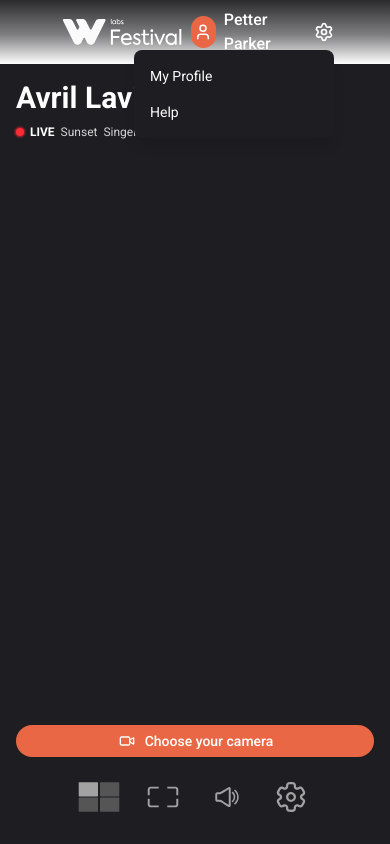
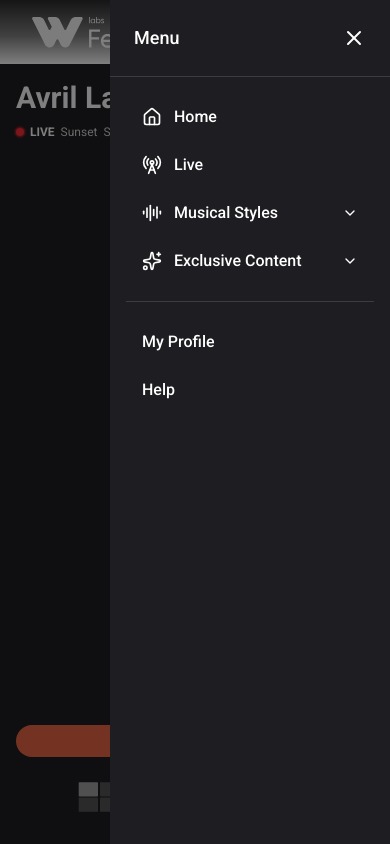
Before and after one commit to joctansilva/fe-next-teste-watch-brasil, a Next.js app: page / in a window 390 px wide. Both pictures are taken after a click on the button 324 px from the left and 32 px from the top of the page. Shown: the top 844 px of the page. Built offline with nearby package versions, Linux system fonts and the light colour scheme; a web font is replaced by a local one.

Commit message:
ajustes header e footer mobile

```diff
--- a/components/layout/Footer/Footer.tsx
+++ b/components/layout/Footer/Footer.tsx
@@ -6,6 +6,9 @@
     <footer className="w-full border-t border-white/10 bg-secondary text-neutral-300">
       <div className="mx-auto max-w-480 px-6 py-12 md:px-14">
         <div className="flex flex-col gap-6 md:grid md:gap-10 md:grid-cols-2 lg:grid-cols-[3fr_1fr]">
+          {/* Left Column - Legal, Social, Links */}
+          <div className="contents md:block">
+            {/* Legal Text */}
             <Text
               variant="small"
               className="order-1 leading-relaxed text-neutral-400 md:order-0"
@@ -14,31 +17,21 @@
               America, LLC. All rights reserved. Max is used under license.
               <br />© 2024 Globo Comunicação e Participações S.A. All rights
               reserved. Big Brother Brasil is used under license. The trademarks
-            GLOBO®, TV GLOBO®, GLOBO NEWS®, CANAL BRASIL®, SPORTV®, MULTISHOW®,
-            OFF®, GNT®, BIS®, GLOOBINHO®, GLOOB®, VIVA®, MODO VIAGEM®,
-            PREMIERE®, and COMBATE® are properties of Globo Comunicação e
-            Participações S.A.
+              GLOBO®, TV GLOBO®, GLOBO NEWS®, CANAL BRASIL®, SPORTV®,
+              MULTISHOW®, OFF®, GNT®, BIS®, GLOOBINHO®, GLOOB®, VIVA®, MODO
+              VIAGEM®, PREMIERE®, and COMBATE® are properties of Globo
+              Comunicação e Participações S.A.
               <br />© 2024 NBCUniversal. All rights reserved. The Universal,
               Studio Universal, and USA Network trademarks are properties of
               NBCUniversal.
               <br />© 2024 Telecine Programação De Filmes Ltda. All rights
               reserved. The registered trademarks TELECINE® and MEGAPIX® are
-            properties of Telecine Programação De Filmes Ltda.Paramount+ © 2024
-            Paramount. All rights reserved.{" "}
+              properties of Telecine Programação De Filmes Ltda.Paramount+ ©
+              2024 Paramount. All rights reserved.{" "}
             </Text>
 
-          <div className="order-2 flex justify-center md:order-0 md:justify-start lg:justify-end">
-            <Image src="/logo.svg" width={160} height={10} alt="img" />
-          </div>
-
-          <Text
-            variant="paragraph"
-            className="order-3 text-center text-xs text-neutral-500 md:order-0 md:text-left lg:text-right"
-          >
-            © 2024 Watch Brasil. All rights reserved{" "}
-          </Text>
-
-          <div className="order-4 flex items-center justify-center h-10 gap-8 text-neutral-400 md:order-0 md:justify-start">
+            {/* Social Icons */}
+            <div className="order-4 mt-0 flex h-10 items-center justify-center gap-8 text-neutral-400 md:order-0 md:mt-6 md:justify-start">
               <Icon name="youtube" size={24} />
               <Icon name="linkedin" size={24} />
               <Icon name="instagram" size={24} />
@@ -47,15 +40,34 @@
               <Icon name="twitter" size={24} />
             </div>
 
+            {/* Footer Links */}
+            <div className="order-6 mt-0 flex flex-wrap justify-center gap-6 text-sm md:order-0 md:mt-8 md:justify-start">
+              <a className="cursor-pointer">About Labs Festival</a>
+              <a className="cursor-pointer">Terms of use and privacy</a>
+              <a className="cursor-pointer">Send feedback</a>
+            </div>
+          </div>
+
+          {/* Right Column - Logo, Copyright, Stores */}
+          <div className="contents md:flex md:flex-col md:items-start md:gap-6 lg:items-end">
+            {/* Logo */}
+            <div className="order-2 flex justify-center md:order-0 md:justify-start lg:justify-end">
+              <Image src="/logo.svg" width={160} height={10} alt="img" />
+            </div>
+
+            {/* Copyright */}
+            <Text
+              variant="paragraph"
+              className="order-3 text-center text-xs text-neutral-500 md:order-0 md:text-left lg:text-right"
+            >
+              © 2024 Watch Brasil. All rights reserved{" "}
+            </Text>
+
+            {/* App Stores */}
             <div className="order-5 flex justify-center gap-4 md:order-0 md:justify-start lg:justify-end">
               <Image src="/gplay.png" width={135} height={10} alt="img" />
               <Image src="/applestore.png" width={135} height={10} alt="img" />
             </div>
-
-          <div className="order-6 flex flex-wrap justify-center gap-6 text-sm md:order-0 md:justify-start">
-            <a className="cursor-pointer">About Labs Festival</a>
-            <a className="cursor-pointer">Terms of use and privacy</a>
-            <a className="cursor-pointer">Send feedback</a>
           </div>
         </div>
       </div>
--- a/components/layout/Header/Header.tsx
+++ b/components/layout/Header/Header.tsx
@@ -1,9 +1,38 @@
+"use client";
+
 import Image from "next/image";
 import Link from "next/link";
+import { Home, RadioTower, AudioLines, Sparkles } from "lucide-react";
 import { HeaderNav } from "./HeaderNav";
+import { MobileMenu } from "./MobileMenu";
 import { UserMenu } from "@/components/ui";
+import { genres } from "@/data/genres";
+import { exclusive } from "@/data/exclusive-content";
 
 export function Header() {
+  const mobileMenuItems = [
+    {
+      label: "Home",
+      href: "/",
+      icon: <Home size={20} strokeWidth={2} />,
+    },
+    {
+      label: "Live",
+      href: "/live",
+      icon: <RadioTower size={20} strokeWidth={2} />,
+    },
+    {
+      label: "Musical Styles",
+      icon: <AudioLines size={20} strokeWidth={2} />,
+      dropdown: genres,
+    },
+    {
+      label: "Exclusive Content",
+      icon: <Sparkles size={20} strokeWidth={2} />,
+      dropdown: exclusive,
+    },
+  ];
+
   return (
     <header className="fixed top-0 left-0 right-0 z-50 h-16">
       {/* Gradient Background */}
@@ -16,8 +45,8 @@
       />
 
       {/* Content Container */}
-      <div className="relative mx-auto flex h-full max-w-480 items-center justify-between px-14">
-        {/* Left Side - Logo + Navigation */}
+      <div className="relative mx-auto flex h-full max-w-480 items-center justify-between px-6 md:px-14">
+        {/* Left Side - Logo + Navigation (Desktop) */}
         <div className="flex items-center">
           {/* Logo */}
           <Link href="/" className="flex items-center">
@@ -31,12 +60,17 @@
             />
           </Link>
 
-          {/* Navigation */}
+          {/* Desktop Navigation */}
           <HeaderNav />
         </div>
 
-        {/* Right Side - User Profile */}
-        <UserMenu userName="Petter Parker" />
+        {/* Right Side - Desktop User Menu */}
+        <div className="hidden md:block">
+          <UserMenu userName="Petter Parker" />
+        </div>
+
+        {/* Mobile Menu */}
+        <MobileMenu menuItems={mobileMenuItems} />
       </div>
     </header>
   );
--- /dev/null
+++ b/components/layout/Header/MobileMenu.tsx
@@ -0,0 +1,137 @@
+"use client";
+
+import { useState } from "react";
+import { Menu, X, ChevronDown } from "lucide-react";
+import Link from "next/link";
+import { cn } from "@/lib/utils";
+import { genres } from "@/data/genres";
+import { exclusive } from "@/data/exclusive-content";
+
+interface MobileMenuProps {
+  menuItems: Array<{
+    label: string;
+    href?: string;
+    icon: React.ReactNode;
+    dropdown?: Array<{ id: string; name: string; url: string }>;
+  }>;
+}
+
+export function MobileMenu({ menuItems }: MobileMenuProps) {
+  const [isOpen, setIsOpen] = useState(false);
+  const [openDropdown, setOpenDropdown] = useState<string | null>(null);
+
+  const toggleDropdown = (label: string) => {
+    setOpenDropdown(openDropdown === label ? null : label);
+  };
+
+  return (
+    <>
+      {/* Menu Hamburguer Button */}
+      <button
+        onClick={() => setIsOpen(true)}
+        className="md:hidden flex items-center justify-center text-white hover:text-primary transition-colors"
+        aria-label="Open menu"
+      >
+        <Menu size={24} strokeWidth={2} />
+      </button>
+
+      {/* Backdrop */}
+      {isOpen && (
+        <div
+          className="fixed inset-0 bg-black/50 z-50 md:hidden"
+          onClick={() => setIsOpen(false)}
+        />
+      )}
+
+      {/* Drawer */}
+      <div
+        className={cn(
+          "fixed top-0 right-0 h-full w-[280px] bg-secondary z-50 transform transition-transform duration-300 ease-in-out md:hidden",
+          isOpen ? "translate-x-0" : "translate-x-full"
+        )}
+      >
+        {/* Header do Drawer */}
+        <div className="flex items-center justify-between p-6 border-b border-tertiary">
+          <span className="text-white text-lg font-medium">Menu</span>
+          <button
+            onClick={() => setIsOpen(false)}
+            className="flex items-center justify-center text-white hover:text-primary transition-colors"
+            aria-label="Close menu"
+          >
+            <X size={24} strokeWidth={2} />
+          </button>
+        </div>
+
+        {/* Menu Items */}
+        <nav className="flex flex-col p-4 overflow-y-auto h-[calc(100%-80px)]">
+          {menuItems.map((item) => (
+            <div key={item.label}>
+              {item.dropdown ? (
+                <div>
+                  <button
+                    onClick={() => toggleDropdown(item.label)}
+                    className="flex items-center justify-between w-full px-4 py-3 text-white text-base font-medium hover:text-primary transition-colors"
+                  >
+                    <div className="flex items-center gap-3">
+                      {item.icon}
+                      <span>{item.label}</span>
+                    </div>
+                    <ChevronDown
+                      size={16}
+                      className={cn(
+                        "transition-transform",
+                        openDropdown === item.label && "rotate-180"
+                      )}
+                    />
+                  </button>
+                  {openDropdown === item.label && (
+                    <div className="pl-8 py-2 flex flex-col gap-1">
+                      {item.dropdown.map((subItem) => (
+                        <Link
+                          key={subItem.id}
+                          href={subItem.url}
+                          onClick={() => setIsOpen(false)}
+                          className="px-4 py-2 text-white text-sm hover:text-primary transition-colors"
+                        >
+                          {subItem.name}
+                        </Link>
+                      ))}
+                    </div>
+                  )}
+                </div>
+              ) : (
+                <Link
+                  href={item.href || "/"}
+                  onClick={() => setIsOpen(false)}
+                  className="flex items-center gap-3 px-4 py-3 text-white text-base font-medium hover:text-primary transition-colors"
+                >
+                  {item.icon}
+                  <span>{item.label}</span>
+                </Link>
+              )}
+            </div>
+          ))}
+
+          {/* Divider */}
+          <div className="my-4 border-t border-tertiary" />
+
+          {/* Settings Links */}
+          <Link
+            href="/profile"
+            onClick={() => setIsOpen(false)}
+            className="px-4 py-3 text-white text-base font-medium hover:text-primary transition-colors"
+          >
+            My Profile
+          </Link>
+          <Link
+            href="/help"
+            onClick={() => setIsOpen(false)}
+            className="px-4 py-3 text-white text-base font-medium hover:text-primary transition-colors"
+          >
+            Help
+          </Link>
+        </nav>
+      </div>
+    </>
+  );
+}
```
Lines whose indentation alone changed are shown as unchanged.
